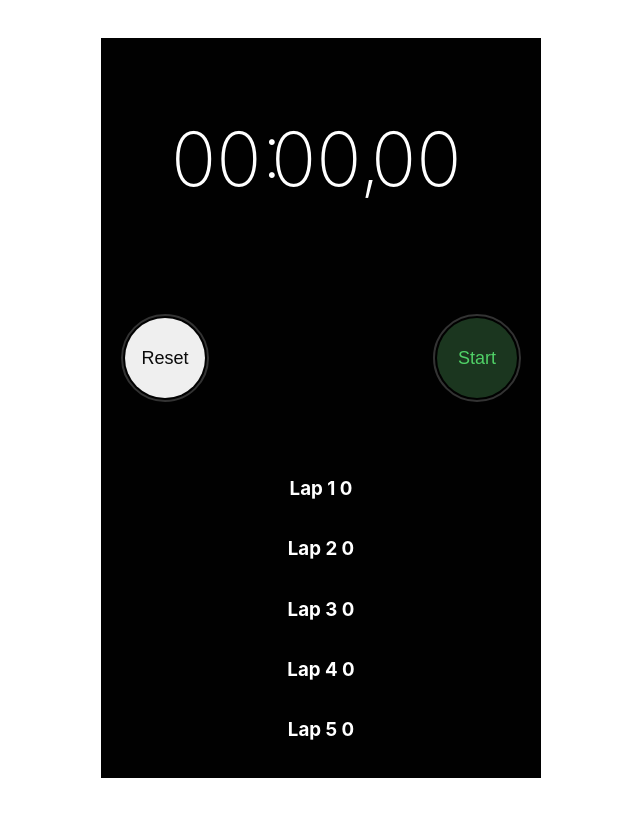
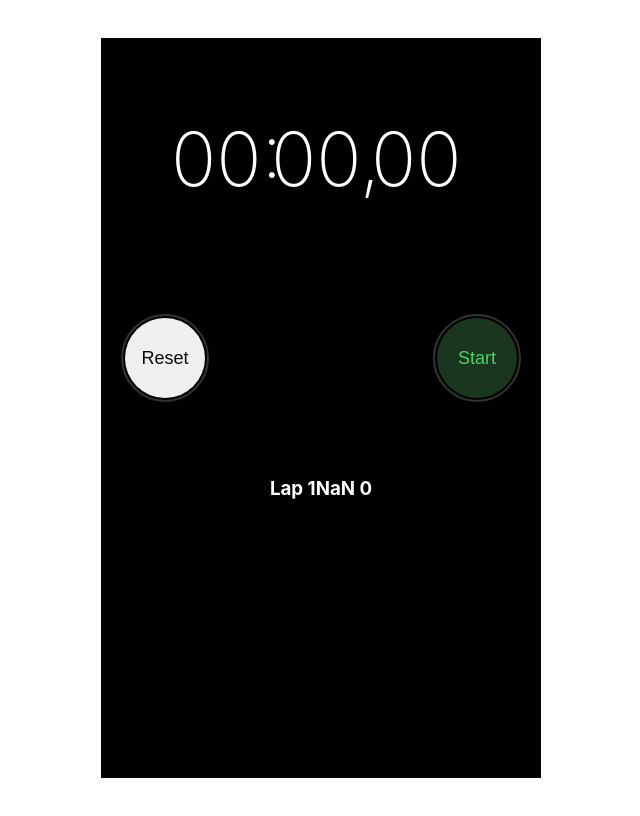
Before and after one commit to oleghabchak/Timer, a React (Create React App) app in the folder timer/: page / in a window 1280 px wide. Shown: the whole page, without its empty margins (327-967 px from the left). Built offline with nearby package versions, Linux system fonts and the light colour scheme.

Commit message:
try to do laptable

```diff
--- a/timer/src/App.js
+++ b/timer/src/App.js
@@ -19,18 +19,11 @@ const App = () => {
     return () => clearInterval(interval);
   }, [timerOn]);
 
-  let lapTime = 6;
-
-  function LapTable ({lapTime}) {
-    lapTime = time;
+  function LapTable ({lapTime, index }) {
+    lapTime = time.toString();
     return(
       <div className="lapTable">
-        <h3>{'Lap 1 ' + lapTime}</h3>
-        <h3>{'Lap 2 ' + lapTime}</h3>
-        <h3>{'Lap 3 ' + lapTime}</h3>
-        <h3>{'Lap 4 ' + lapTime}</h3>
-        <h3>{'Lap 5 ' + lapTime}</h3>
-
+        <h3>Lap 1{index++} {lapTime} </h3>
       </div>
     )
   }
@@ -66,12 +59,12 @@ const App = () => {
 
           {timerOn && (
             <div className="buttBorder">
-              <button onClick={lapTable(time)}>Lap</button>
+              <button onClick={1}>Lap</button>
             </div>
           )}
         </div>
+        <LapTable/>
 
-            <LapTable/>
     </div>
   );
 };
```
